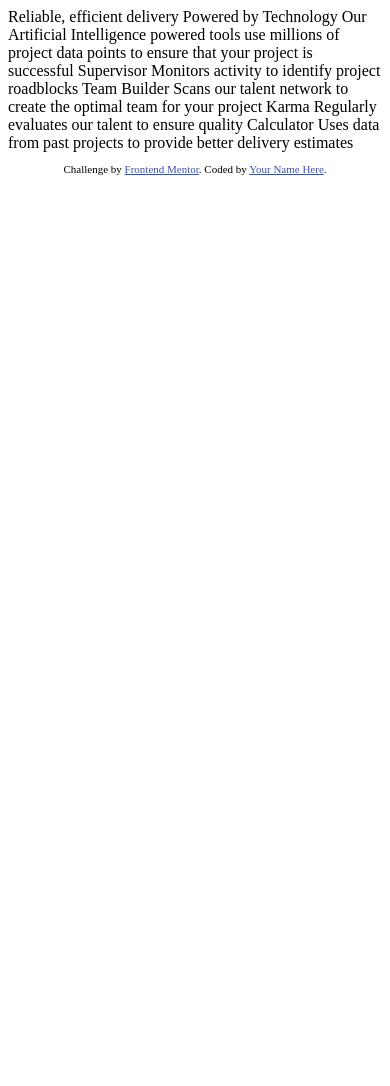
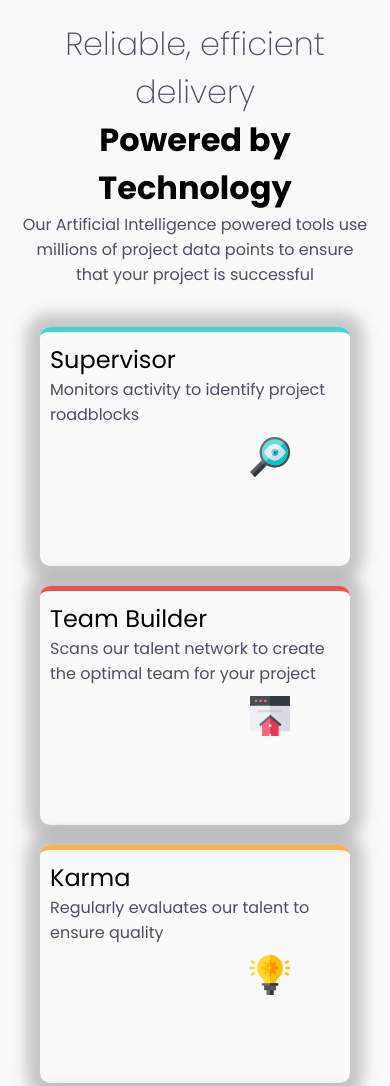
Before and after one commit to guardianprime/feature-section, a plain HTML site: page index.html in a window 390 px wide. Shown: the top 1086 px of the page. Before the commit the page ends 844 px from the top, so only its background shows below. Drawn offline with Linux system fonts and the light colour scheme.

Commit message:
mobile version

```diff
--- a/index.html
+++ b/index.html
@@ -1,44 +1,67 @@
 <!DOCTYPE html>
 <html lang="en">
   <head>
-  <meta charset="UTF-8">
-  <meta name="viewport" content="width=device-width, initial-scale=1.0"> <!-- displays site properly based on user's device -->
-
-  <link rel="icon" type="image/png" sizes="32x32" href="./images/favicon-32x32.png">
-
+    <meta charset="UTF-8" />
+    <meta name="viewport" content="width=device-width, initial-scale=1.0" />
+    <!-- displays site properly based on user's device -->
+    <link
+      rel="icon"
+      type="image/png"
+      sizes="32x32"
+      href="./images/favicon-32x32.png"
+    />
     <title>Frontend Mentor | Four card feature section</title>
-
-  <!-- Feel free to remove these styles or customise in your own stylesheet 👍 -->
-  <style>
-    .attribution { font-size: 11px; text-align: center; }
-    .attribution a { color: hsl(228, 45%, 44%); }
-  </style>
+    <link rel="stylesheet" href="style.css" />
   </head>
   <body>
-
-  Reliable, efficient delivery
-  Powered by Technology
-
-  Our Artificial Intelligence powered tools use millions of project data points
-  to ensure that your project is successful
-
-  Supervisor
-  Monitors activity to identify project roadblocks
-
-  Team Builder
+    <main>
+      <div class="header">
+        <h1>Reliable, efficient delivery</h1>
+        <h1>Powered by Technology</h1>
+        <p>
+          Our Artificial Intelligence powered tools use millions of project data
+          points to ensure that your project is successful
+        </p>
+      </div>
+      <section>
+        <div class="child one">
+          <h2>Supervisor</h2>
+          <p>Monitors activity to identify project roadblocks</p>
+          <div>
+            <img src="./images/icon-supervisor.svg" alt="supervisor icon" />
+          </div>
+        </div>
+        <div class="child two">
+          <h2>Team Builder</h2>
+          <p>
             Scans our talent network to create the optimal team for your project
-
-  Karma
-  Regularly evaluates our talent to ensure quality
-
-  Calculator
+          </p>
+          <div>
+            <img src="./images/icon-team-builder.svg" alt="team builder icon" />
+          </div>
+        </div>
+        <div class="child three">
+          <h2>Karma</h2>
+          <p>Regularly evaluates our talent to ensure quality</p>
+          <div><img src="./images/icon-karma.svg" alt="karma icon" /></div>
+        </div>
+        <div class="child four">
+          <h2>Calculator</h2>
+          <p>
             Uses data from past projects to provide better delivery estimates
-
-
+          </p>
+          <div>
+            <img src="./images/icon-calculator.svg" alt="Calculator icon" />
+          </div>
+        </div>
+      </section>
+    </main>
     <footer>
       <p class="attribution">
-      Challenge by <a href="https://www.frontendmentor.io?ref=challenge" target="_blank">Frontend Mentor</a>.
-      Coded by <a href="#">Your Name Here</a>.
+        Challenge by
+        <a href="https://www.frontendmentor.io?ref=challenge" target="_blank"
+          >Frontend Mentor</a
+        >. Coded by <a href="#">Your Name Here</a>.
       </p>
     </footer>
   </body>
--- /dev/null
+++ b/style.css
@@ -0,0 +1,93 @@
+@import url("https://fonts.googleapis.com/css2?family=Poppins:ital,wght@0,100;0,200;0,300;0,400;0,500;0,600;0,700;0,800;0,900;1,100;1,200;1,300;1,400;1,500;1,600;1,700;1,800;1,900&display=swap");
+
+* {
+  margin: 0;
+  padding: 0;
+  box-sizing: border-box;
+}
+
+body {
+  background-color: hsl(0, 0%, 98%);
+  font-family: "Poppins", serif;
+}
+
+main {
+  padding: 20px;
+}
+
+.header {
+  text-align: center;
+}
+
+p {
+  color: hsl(234, 12%, 34%);
+}
+
+h1:first-of-type {
+  font-weight: 200;
+  color: hsl(234, 12%, 34%);
+}
+
+h2 {
+  font-weight: 400;
+}
+
+section {
+  margin-top: 20px;
+  display: flex;
+  flex-direction: column;
+  justify-content: space-between;
+  gap: 20px;
+  padding: 20px;
+  width: 100%;
+  height: 125vh;
+}
+
+section .child {
+  border-radius: 10px;
+  padding: 10px;
+  flex-grow: 1;
+  box-shadow: 0px 0px 14px 14px rgba(150, 150, 150, 0.5);
+}
+
+.child div {
+  margin-top: 10px;
+  width: 100%;
+  padding-right: 50px;
+  display: flex;
+  justify-content: flex-end;
+}
+
+img {
+  width: 40px;
+  height: auto;
+}
+
+.one {
+  border-top: 5px solid hsl(180, 62%, 55%);
+}
+
+.two {
+  border-top: 5px solid hsl(0, 78%, 62%);
+}
+
+.three {
+  border-top: 5px solid hsl(34, 97%, 64%);
+}
+
+.four {
+  border-top: 5px solid hsl(212, 86%, 64%);
+}
+
+footer {
+  margin-top: 10px;
+}
+
+.attribution {
+  font-size: 11px;
+  text-align: center;
+}
+
+.attribution a {
+  color: hsl(228, 45%, 44%);
+}
```
Lines whose indentation alone changed are shown as unchanged.
